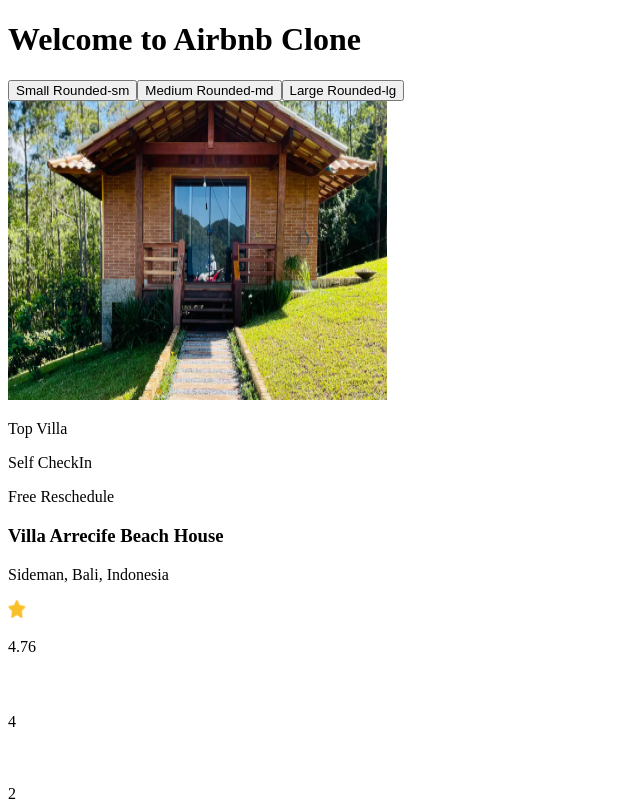
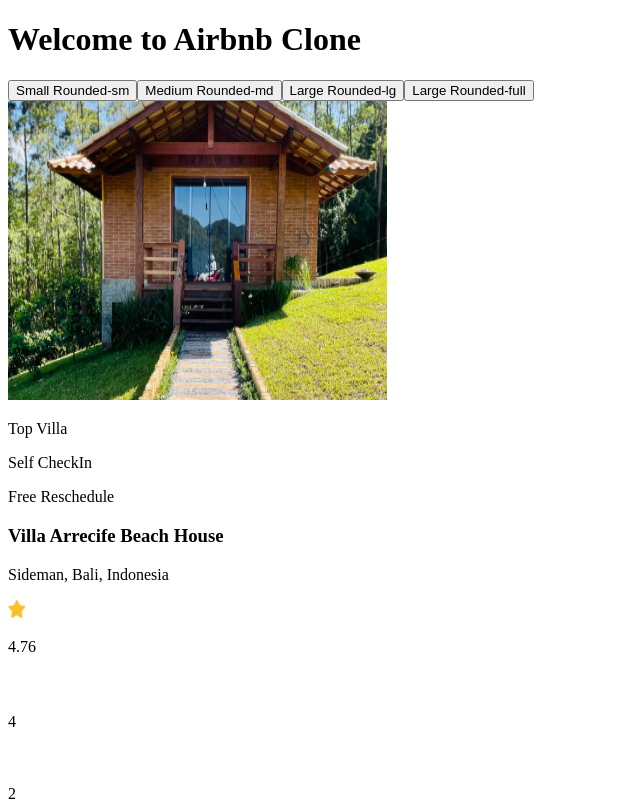
Before and after one commit to amadibethel/alx-project-0x00-setup, a Next.js app in the folder alx-project-0x00/: page /landing in a window 1280 px wide. Shown: the top 801 px of the page, without its empty margins (0-640 px from the left). Built offline with nearby package versions, Linux system fonts and the light colour scheme.

Commit message:
Add updated Advanced Task file to Project

```diff
--- a/alx-project-0x00/pages/landing.tsx
+++ b/alx-project-0x00/pages/landing.tsx
@@ -11,6 +11,7 @@ const Landing: React.FC = () => {
         <Button title="Small Rounded-sm" styles="text-sm rounded-sm bg-blue-500" />
         <Button title="Medium Rounded-md" styles="text-base rounded-md bg-green-500" />
         <Button title="Large Rounded-lg" styles="text-lg rounded-lg bg-purple-500 px-6 py-3" />
+	<Button title="Large Rounded-full" styles="text-lg rounded-full rounded-lg bg-purple-500 px-6 py-3" />
       </div>
 
       <div className="grid grid-cols-1 md:grid-cols-2 lg:grid-cols-3 gap-8 justify-items-center">
```
